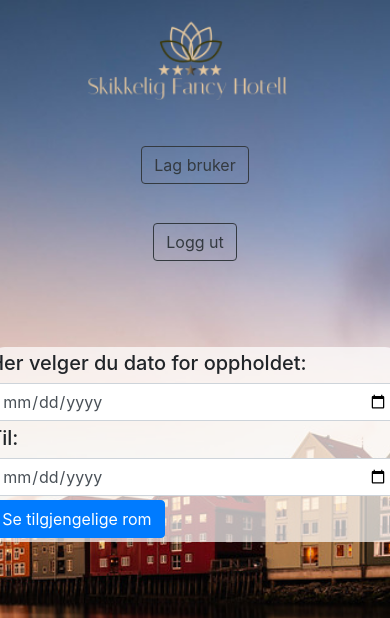
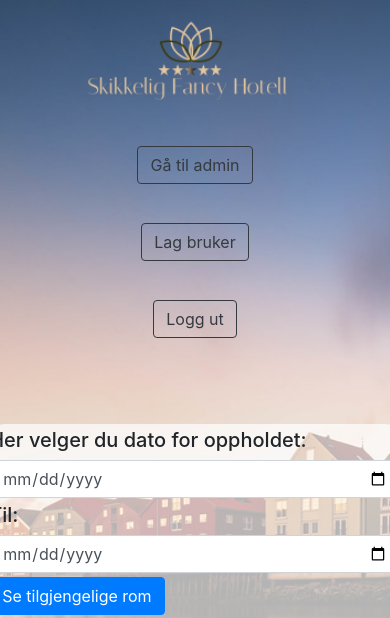
Before and after one commit to Augustab/ProgramvareUtvkling-TDT4140, a Django app: page /home/ in a window 390 px wide; the page is wider, and only the part inside the window is pictured. Shown: the top 618 px of that part. Run offline with Django 3.2, Linux system fonts and the light colour scheme; the visitor is signed in with stand-in values (Sample User, id 1); some libraries are stand-ins or nearby versions.

Commit message:
Lagt til funksjon for synlig/usynlig admin-knapp.

```diff
--- a/main/models.py
+++ b/main/models.py
@@ -2,9 +2,9 @@ from django.db import models
 from django.contrib.auth.models import User
 
 class Room(models.Model):
-    room_choices = [('S', 'Single Occupancy'), ('D', 'Double Occupancy'),('B', 'Both Single and Double Occupancy')]
+    room_choices = [('S', 'Single Occupancy'), ('D', 'Double Occupancy'), ('B', 'Both Single and Double Occupancy')]
 
-    room_no = models.CharField(max_length=5) #primary key
+    room_no = models.CharField(max_length=5)  # primary key
     available = models.BooleanField(default=False)
     capacity = models.IntegerField(default=None)
     room_type = models.CharField(choices=room_choices, max_length=1, default=None)
--- a/main/views.py
+++ b/main/views.py
@@ -1,7 +1,6 @@
 from django.shortcuts import render, reverse
 from django.http import HttpResponse, HttpResponsePermanentRedirect
 from .models import Room
-
 
 # Create your views here.
 
--- a/templates/forside.html
+++ b/templates/forside.html
@@ -24,7 +24,14 @@ Skikkelig Fancy Hotell
                          </a>
                   </div>
             </div>
-            <div class="col-sm-4"></div>
+            <div class = "col-sm-2"></div>
+            <div class="col-sm-2">
+                {% if user.is_superuser %}
+                    <div class="text-center">
+                    <a href="/admin"><button type="button" class="btn btn-outline-dark" id="logg-inn">Gå til admin</button></a>
+                    </div>
+                {% endif %}
+            </div>
             <div  class = "col-sm-2">
                 <div class="text-center">
                     <a href="/signup"><button type="button" class="btn btn-outline-dark" id="logg-inn" >Lag bruker</button></a>
```
